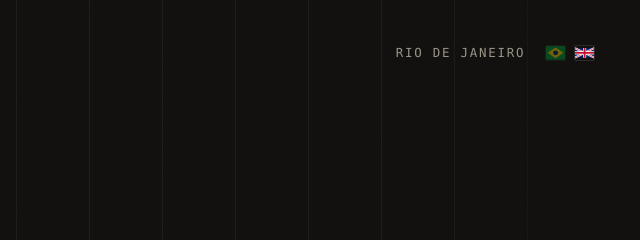
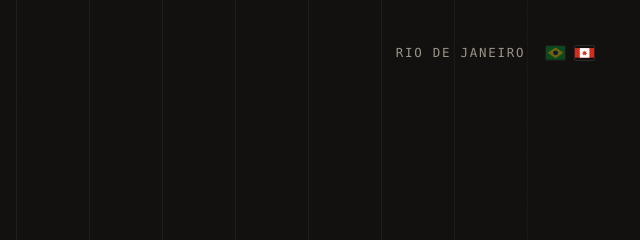
Before and after one commit to paulocsanz/cabral.sanz, a website: page index.html in a window 1280 px wide. Shown: the top 240 px of the page, 640-1280 px from the left. Drawn offline with Linux system fonts and the light colour scheme.

Commit message:
Use the Canadian flag for the English language toggle

```diff
--- a/index.html
+++ b/index.html
@@ -91,23 +91,12 @@
             aria-label="English"
             title="English"
           >
-            <svg viewBox="0 0 60 30" aria-hidden="true">
-              <rect width="60" height="30" fill="#012169" />
+            <svg viewBox="0 0 64 32" aria-hidden="true">
+              <rect width="64" height="32" fill="#d52b1e" />
+              <rect x="16" width="32" height="32" fill="#fff" />
               <path
-                d="M0,0 60,30 M60,0 0,30"
-                stroke="#fff"
-                stroke-width="6"
-              />
-              <path
-                d="M0,0 60,30 M60,0 0,30"
-                stroke="#c8102e"
-                stroke-width="2"
-              />
-              <path d="M30,0 V30 M0,15 H60" stroke="#fff" stroke-width="10" />
-              <path
-                d="M30,0 V30 M0,15 H60"
-                stroke="#c8102e"
-                stroke-width="6"
+                fill="#d52b1e"
+                d="M32 6.8l1.15 5.35 5.5-1.7-2.2 5.15 5.55 2.05-6.15 1.8 2.5 5.4-6.15-2.85V26h-0.4v-4.2l-6.15 2.85 2.5-5.4-6.15-1.8 5.55-2.05-2.2-5.15 5.5 1.7z"
               />
             </svg>
           </button>
```
